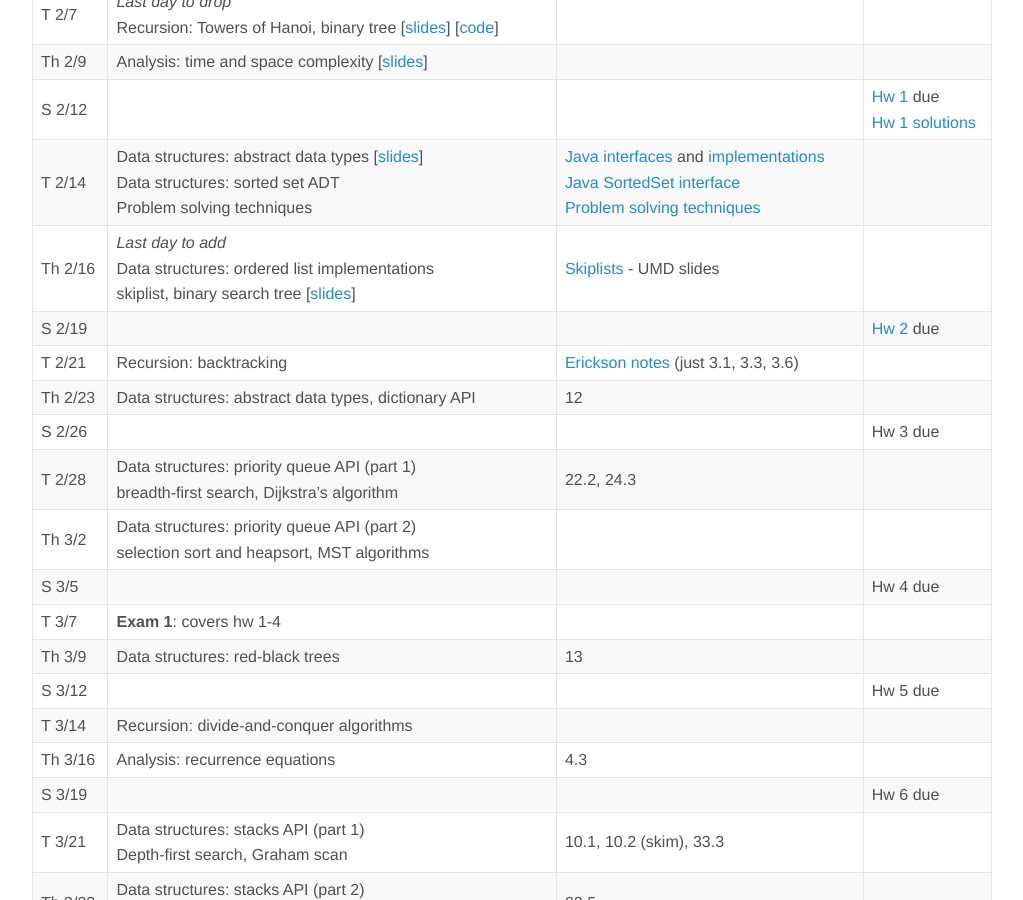
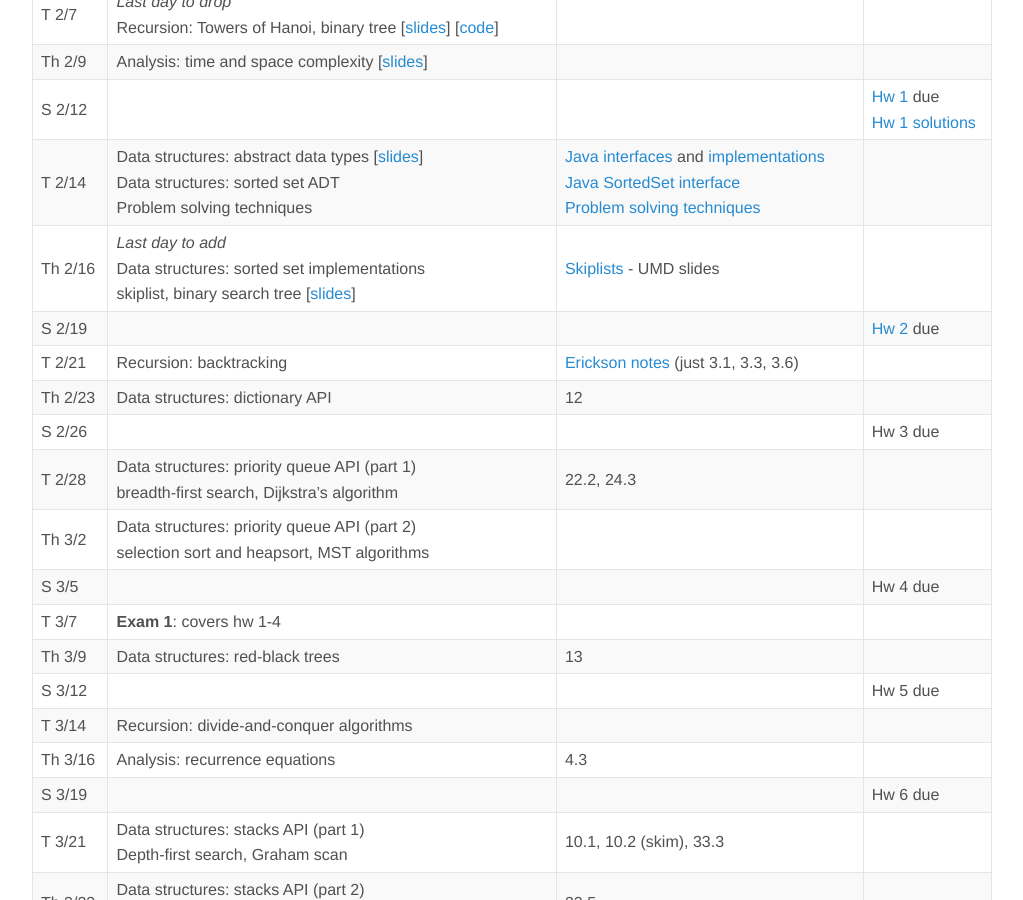
Before and after one commit to jnylam/jnylam.github.io, a Jekyll site: the page built from _courses/146-s17/index.md, in a window 1280 px wide and 900 px high, scrolled down 490 px. Shown: the whole window, without its empty margins (128-1151 px from the left). Built offline with Jekyll 4.4.1, drawn with Linux system fonts in a browser that asks for light colours.

Commit message:
update schedule

```diff
--- a/_courses/146-s17/index.md
+++ b/_courses/146-s17/index.md
@@ -18,10 +18,10 @@
 Th 2/9 | Analysis: time and space complexity [[slides](timecomplexity.pdf)]
 S 2/12 | | | [Hw 1](homework01.html) due<br>[Hw 1 solutions](hw01.pdf)
 T 2/14 | Data structures: abstract data types [[slides](introds.pdf)]<br>Data structures: sorted set ADT <br>Problem solving techniques | [Java interfaces](https://docs.oracle.com/javase/tutorial/collections/interfaces/index.html) and [implementations](https://docs.oracle.com/javase/tutorial/collections/implementations/index.html)<br>[Java SortedSet interface](https://docs.oracle.com/javase/8/docs/api/java/util/SortedSet.html)<br>[Problem solving techniques](http://www.cs.yale.edu/homes/aspnes/pinewiki/ProblemSolvingTechniques.html)
-Th 2/16  | _Last day to add_<br>Data structures: ordered list implementations<br>skiplist, binary search tree [[slides](skiplist.pdf)] | [Skiplists](https://www.cs.umd.edu/class/spring2008/cmsc420/L12.SkipLists.pdf) - UMD slides
+Th 2/16  | _Last day to add_<br>Data structures: sorted set implementations<br>skiplist, binary search tree [[slides](skiplist.pdf)] | [Skiplists](https://www.cs.umd.edu/class/spring2008/cmsc420/L12.SkipLists.pdf) - UMD slides
 S 2/19 | | | [Hw 2](homework02.html) due
 T 2/21 | Recursion: backtracking | [Erickson notes](http://jeffe.cs.illinois.edu/teaching/algorithms/notes/03-backtracking.pdf) (just 3.1, 3.3, 3.6)
-Th 2/23 | Data structures: abstract data types, dictionary API | 12
+Th 2/23 | Data structures: dictionary API | 12
 S 2/26 | | | Hw 3 due
 T 2/28 | Data structures: priority queue API (part 1)<br>breadth-first search, Dijkstra's algorithm | 22.2, 24.3
 Th 3/2 | Data structures: priority queue API (part 2)<br>selection sort and heapsort, MST algorithms |
```
